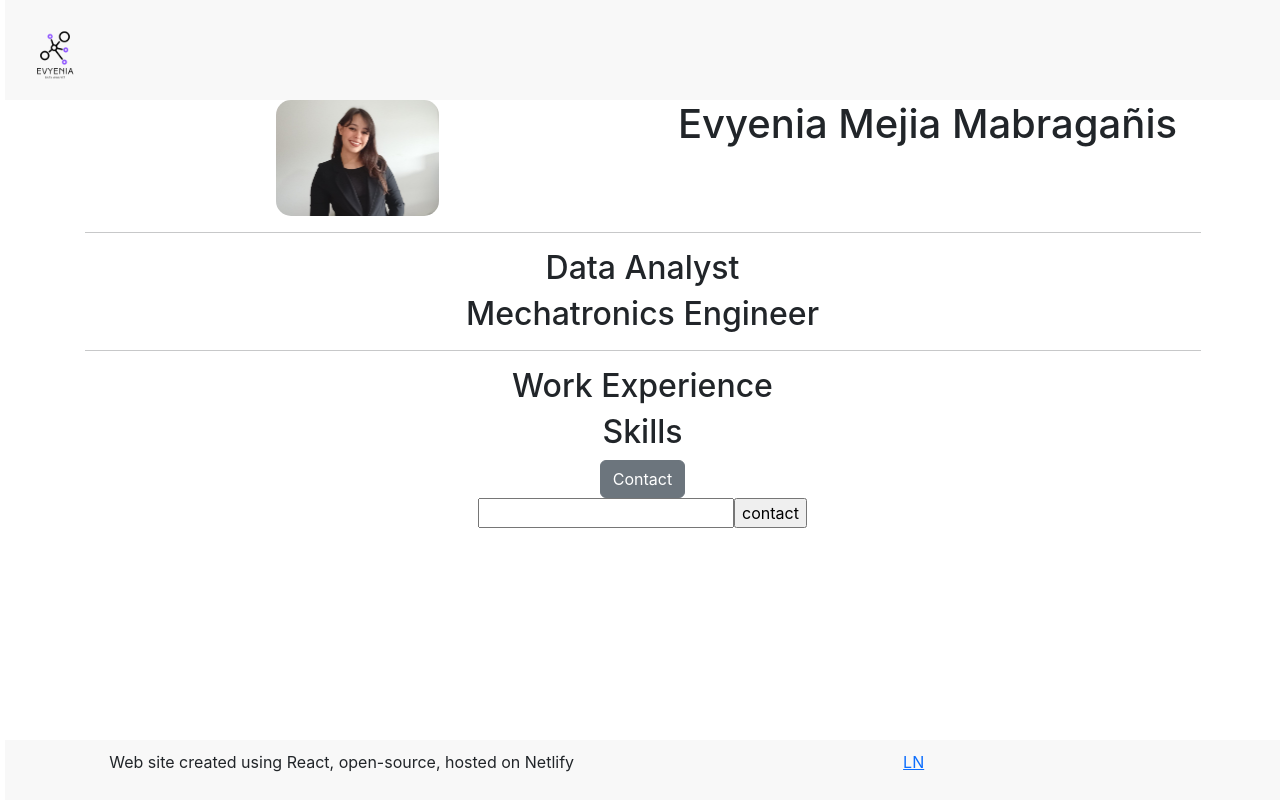
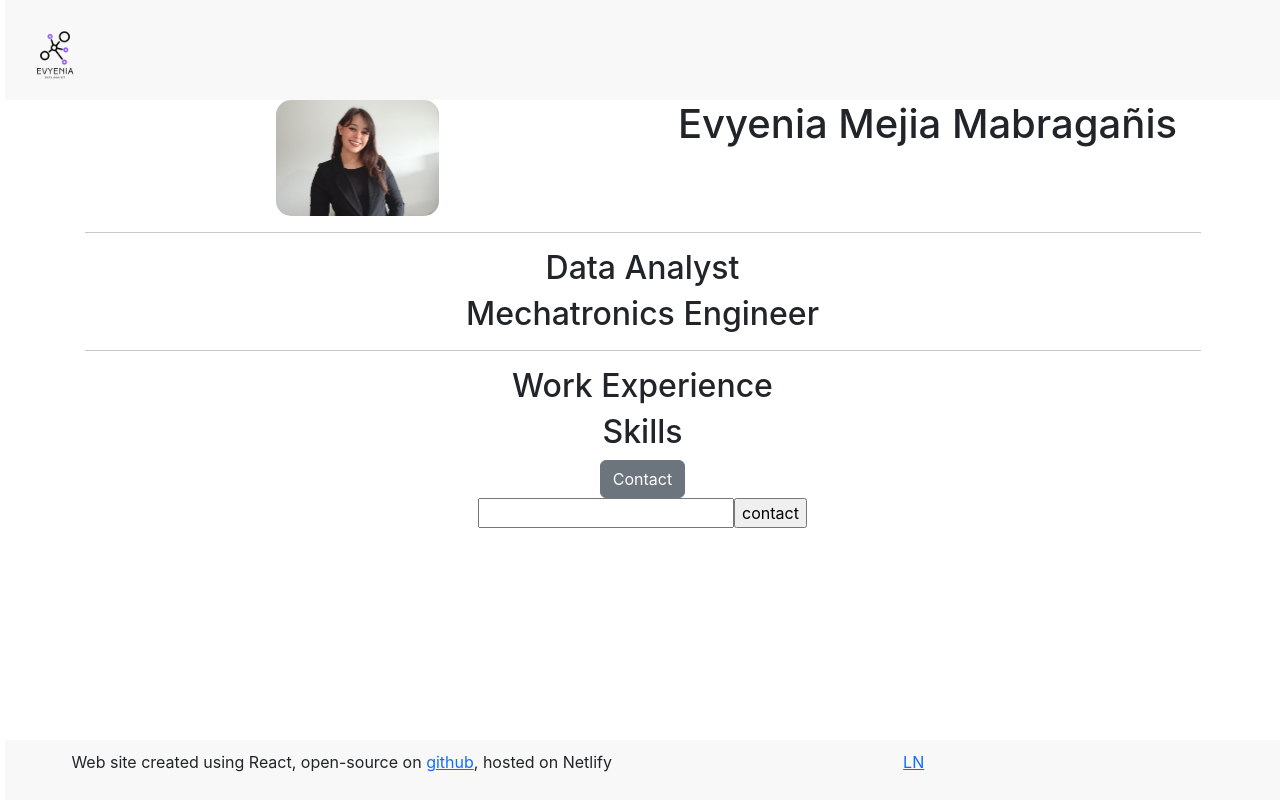
Before and after one commit to sorim492/portafolio-evyi, a React (Create React App) app: page / in a window 1280 px wide. Built offline with nearby package versions, Linux system fonts and the light colour scheme.

Commit message:
Update App.js

```diff
--- a/src/App.js
+++ b/src/App.js
@@ -15,7 +15,7 @@
         <div className='container'>
           <div className='row'>
             <div className='col-7'>
-              <p>Web site created using React, open-source, hosted on Netlify</p>
+              <p>Web site created using React, open-source on <a href='https://github.com/sorim492/portafolio-evyi.git' target='_blank' rel="noreferrer">github</a>, hosted on Netlify</p>
             </div>
             <div className='col-5'>
               <a href='https://www.linkedin.com/in/evyeniamm/' target='_blank' rel="noreferrer">LN</a>
```
